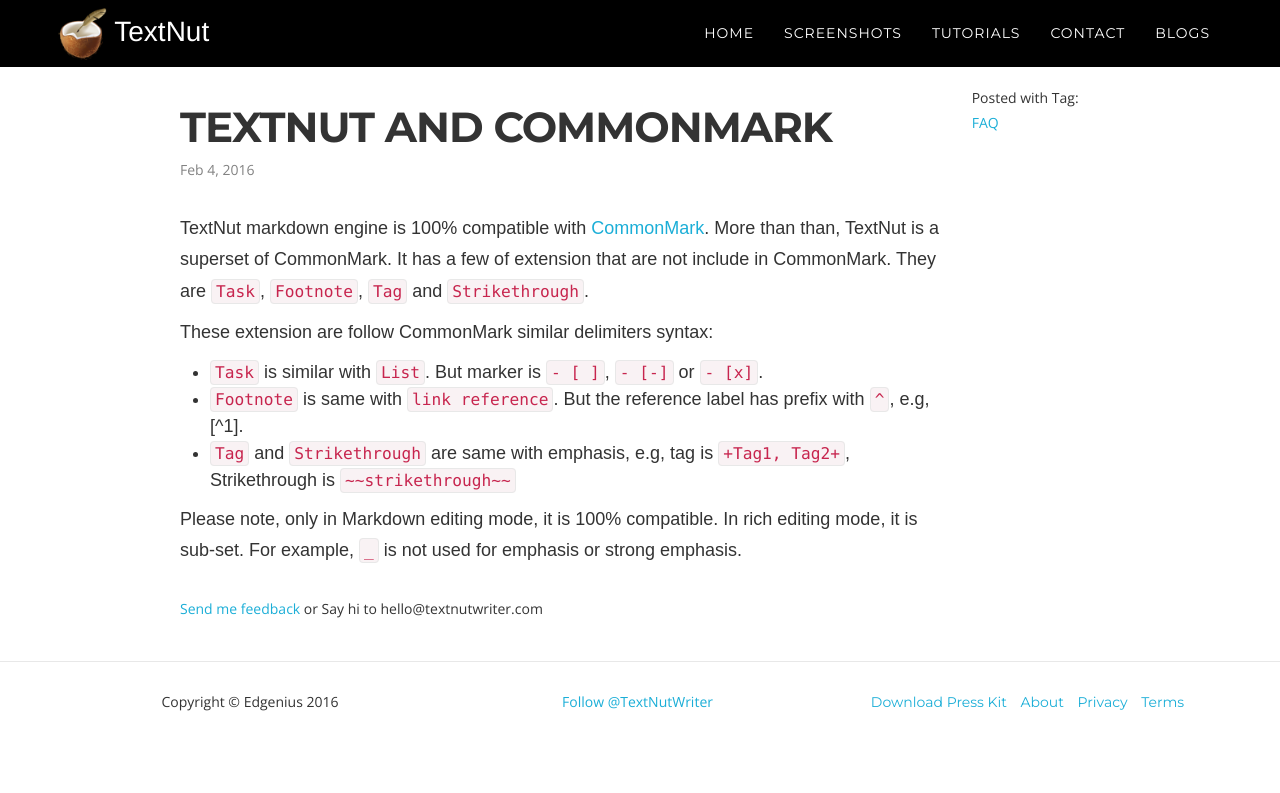
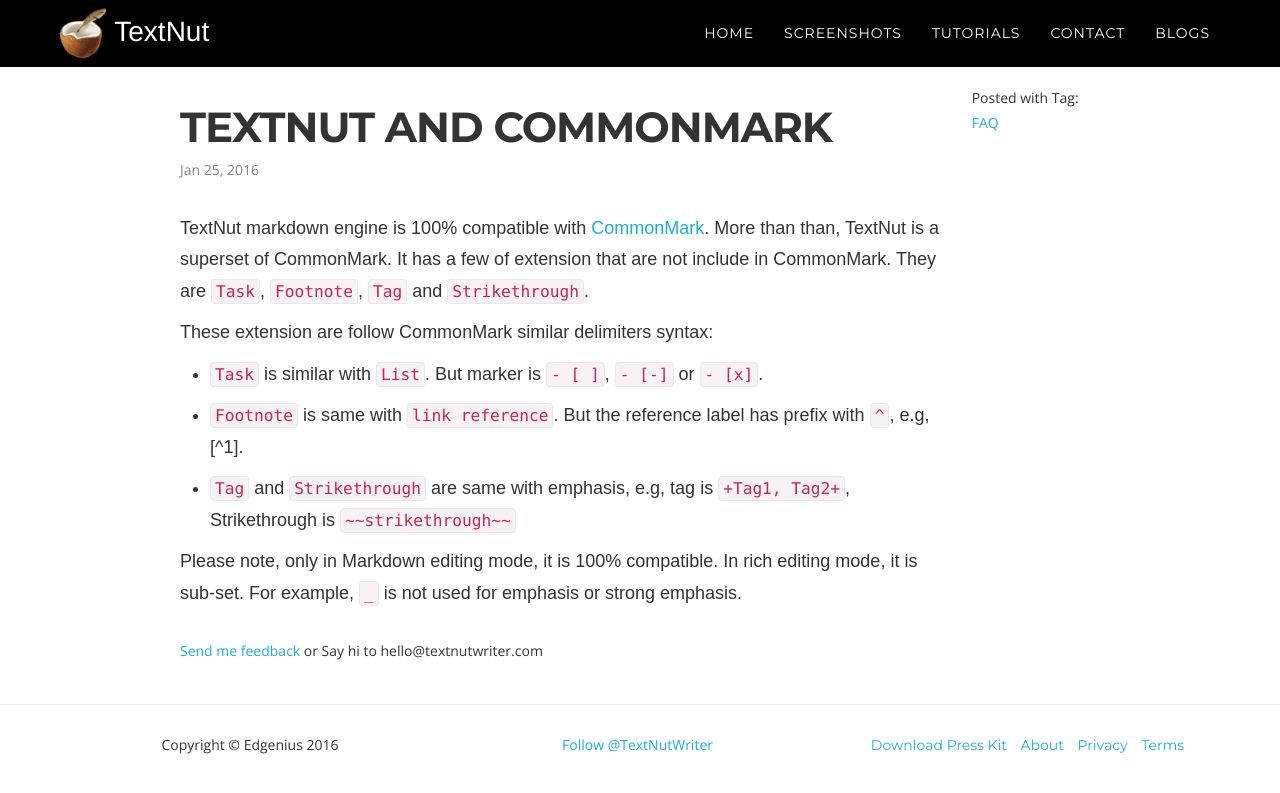
Before and after one commit to textnutwriter/textnutwriter.github.io, a Jekyll site: the page built from _posts/2016-01-25-textnut-commonmark.md, in a window 1280 px wide. Shown: the top 793 px of the page. Built offline with Jekyll 4.4.1, drawn with Linux system fonts in a browser that asks for light colours; nearby versions of some CDN libraries; some web fonts are replaced; a script that is not in the unit is left out; comment, search, counter and statistics services are not loaded.

```diff
--- a/_posts/2016-01-25-textnut-commonmark.md
+++ b/_posts/2016-01-25-textnut-commonmark.md
@@ -1,7 +1,7 @@
 ---
 layout: post
 title:  "TextNut and CommonMark"
-date:   2016-02-04 00:00:00
+date:   2016-01-25 00:00:00
 categories: Blogs
 tags: [faq]
 ---
@@ -9,8 +9,11 @@
 TextNut markdown engine is 100% compatible with [CommonMark](http://commonmark.org). More than than, TextNut is a superset of CommonMark. It has a few of extension that are not include in CommonMark.  They are `Task`, `Footnote`, `Tag` and `Strikethrough`.
 
 These extension are follow CommonMark similar delimiters syntax:
+
 * `Task` is similar with `List`. But marker is `- [ ]`, `- [-]` or `- [x]`.
+
 * `Footnote` is same with `link reference`. But the reference label has prefix with `^`, e.g, [^1].
+
 * `Tag` and `Strikethrough` are same with emphasis, e.g, tag is `+Tag1, Tag2+`, Strikethrough is `~~strikethrough~~`
 
 Please note, only in Markdown editing mode, it is 100% compatible. In rich editing mode, it is sub-set. For example, `_` is not used for emphasis or strong emphasis.
```
